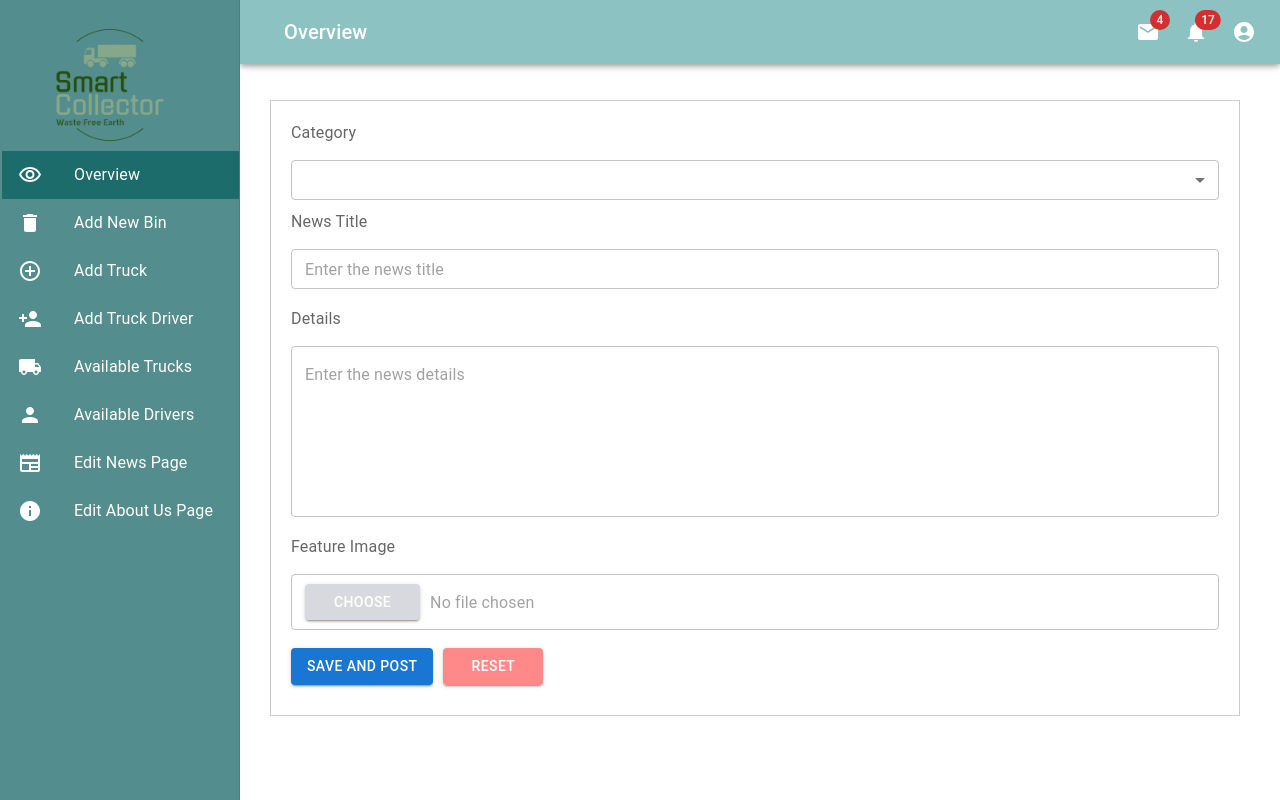
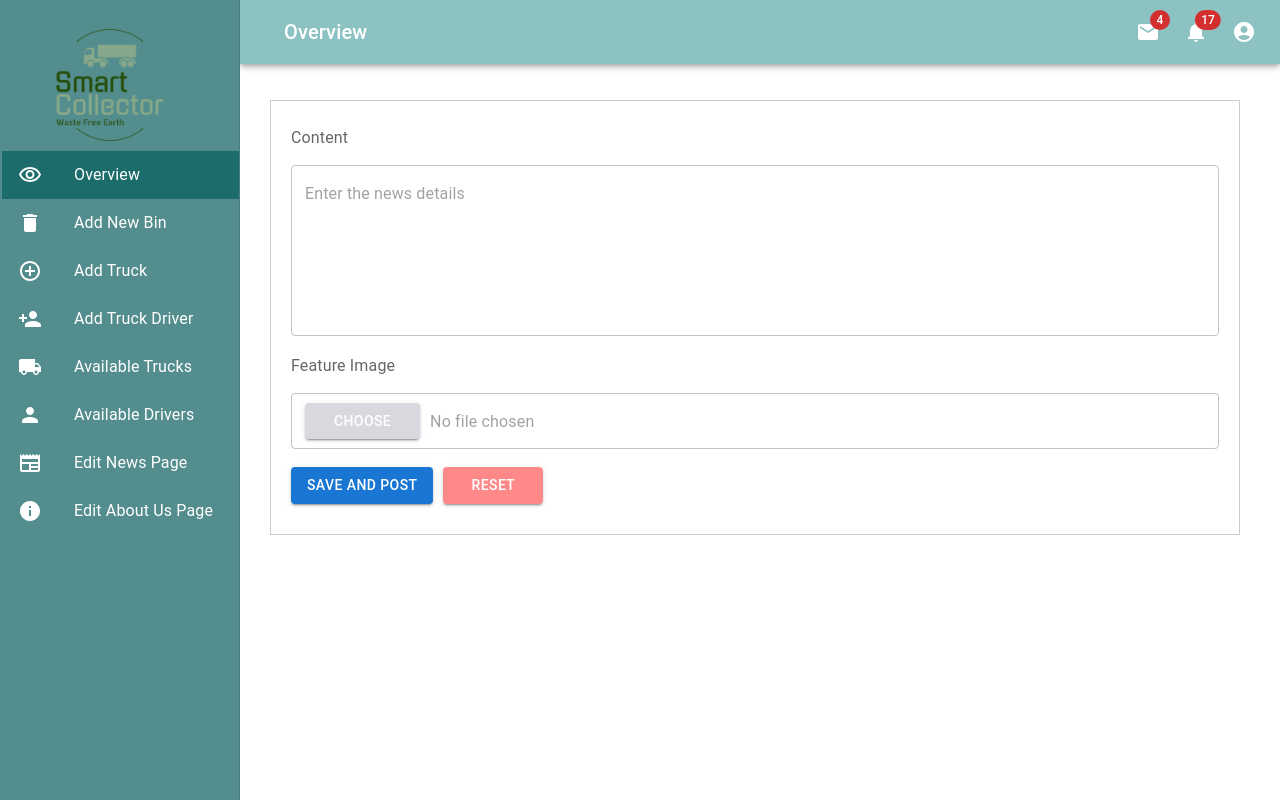
Before and after one commit to AmashaNK/GarbageCollectionMS-app-frontend, a React (Create React App) app: page /edit/about-us-page in a window 1280 px wide. Built offline with nearby package versions, Linux system fonts and the light colour scheme; a web font is replaced by a local one.

Commit message:
Change handleSubmit function

```diff
--- a/src/Components/MainPages/Admin/EditAboutUsPage.jsx
+++ b/src/Components/MainPages/Admin/EditAboutUsPage.jsx
@@ -7,6 +7,7 @@ import MenuItem from '@mui/material/MenuItem';
 import InputLabel from '@mui/material/InputLabel';
 import { styled } from '@mui/material/styles';
 import AdminTaskList from './AdminTaskList';
+import {addAboutUsData} from '../../Service/EditAboutUsPageService';
 
 const PageContainer = styled('div')({
   display: 'flex',
@@ -18,7 +19,7 @@ const Sidebar = styled('div')({
 });
 
 const FormContainer = styled('div')(({ AdminTaskList }) => ({
-  flex: AdminTaskList ? '1' : 'auto', // Take up remaining space when sidebar is visible
+  flex: AdminTaskList ? '1' : 'auto',
   padding: '40px',
 }));
 
@@ -30,22 +31,11 @@ const CenteredForm = styled('form')({
 });
 
 const AddNewsForm = () => {
-    const [category, setCategory] = useState('');
-    const [newsTitle, setNewsTitle] = useState('');
-    const [details, setDetails] = useState('');
+    const [content, setContent] = useState('');
     const [selectedImage, setSelectedImage] = useState(null);
 
-  const handleNewsTitleChange = (event) => {
-    setNewsTitle(event.target.value);
-  };
-
-  const handleCategoryChange = (event) => {
-    setCategory(event.target.value);
-  };
-
-
-  const handleDetailsChange = (event) => {
-    setDetails(event.target.value);
+  const handleContentChange = (event) => {
+    setContent(event.target.value);
   };
 
   const handleFeatureImageChange = (event) => {
@@ -53,18 +43,25 @@ const AddNewsForm = () => {
     setSelectedImage(file ? file.name : null);
   };
 
-  const handleSubmit = (event) => {
+  const handleSubmit = async (event) => {
     event.preventDefault();
-    console.log('Category:', category);
-    console.log('News title:', newsTitle);
-    console.log('News details:', details);
-    console.log('Feature image:', selectedImage);
+
+    try {
+      const editData = {
+        content: content,
+        selectedImage: selectedImage,
+      };
+      const response = await addAboutUsData(editData);
+      console.log('Data submitted successfully:', response);
+
+    } catch (error) {
+      console.error('Error submitting data:', error.message);
+
+    }
   };
 
   const handleReset = () => {
-    setCategory('');
-    setNewsTitle('');
-    setDetails('');
+    setContent('');
     setSelectedImage(null);
   };
 
@@ -75,53 +72,15 @@ const AddNewsForm = () => {
       </Sidebar>
       <FormContainer AdminTaskList>
         <CenteredForm onSubmit={handleSubmit}>
-          <div style={{ marginBottom: '16px' }}>
-            <InputLabel htmlFor="category">Category</InputLabel>
-          </div>
-          <FormControl fullWidth>
-            <Select
-              labelId="category-label"
-              value={category}
-              onChange={handleCategoryChange}
-              size="small"
-            >
-              <MenuItem value="" disabled>
-                Select Category
-              </MenuItem>
-              <MenuItem value="1">Environment News</MenuItem>
-              <MenuItem value="2">Repairs</MenuItem>
-              <MenuItem value="3">About Tax</MenuItem>
-              <MenuItem value="4">Dengue</MenuItem>
-              <MenuItem value="5">About Tax</MenuItem>
-              <MenuItem value="6">About Garbage</MenuItem>
-              <MenuItem value="7">About Projects</MenuItem>
-            </Select>
-          </FormControl>
-
-          <div style={{ marginTop: '10px' }}>
-            <InputLabel htmlFor="news-title">News Title</InputLabel>
+          <div style={{ marginTop: '5px' }}>
+            <InputLabel htmlFor="details">Content</InputLabel>
           </div>
           <TextField
-            id="newsTitle"
-            label=""
-            placeholder="Enter the news title"
-            value={newsTitle}
-            onChange={handleNewsTitleChange}
-            margin="normal"
-            size="small"
-            fullWidth
-            required
-          />
-
-          <div style={{ marginTop: '10px' }}>
-            <InputLabel htmlFor="details">Details</InputLabel>
-          </div>
-          <TextField
-            id="details"
+            id="content"
             label=""
             placeholder="Enter the news details"
-            value={details}
-            onChange={handleDetailsChange}
+            value={content}
+            onChange={handleContentChange}
             multiline
             rows={6}
             margin="normal"
```
